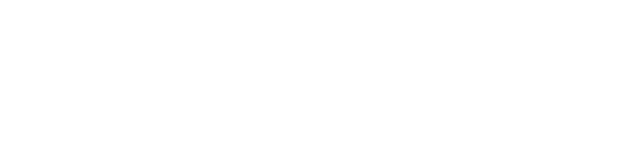
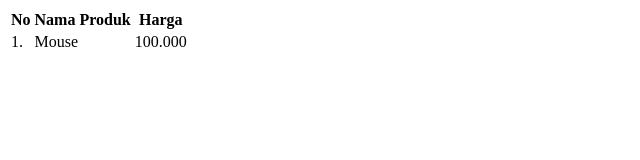
Before and after one commit to fatsyah-prosesor/1124160144-latihan-pertemuan-6, a plain HTML site: page latihan-pertemuan-6-membuat-tabel/index.html in a window 1280 px wide. Shown: the whole page, without its empty margins (0-640 px from the left). Drawn offline with Linux system fonts and the light colour scheme.

Commit message:
menambahkah tabel data

```diff
--- a/latihan-pertemuan-6-membuat-tabel/index.html
+++ b/latihan-pertemuan-6-membuat-tabel/index.html
@@ -6,6 +6,17 @@
     <title>Latihan membuat table</title>
 </head>
 <body>
-
+    <table>
+        <tr>
+            <th>No </th>
+            <th>Nama Produk</th>
+            <th>Harga</th>
+        </tr>
+        <tr>
+            <td>1.</td>
+            <td>Mouse</td>
+            <td>100.000</td>
+        </tr>
+    </table>
 </body>
 </html>
```
